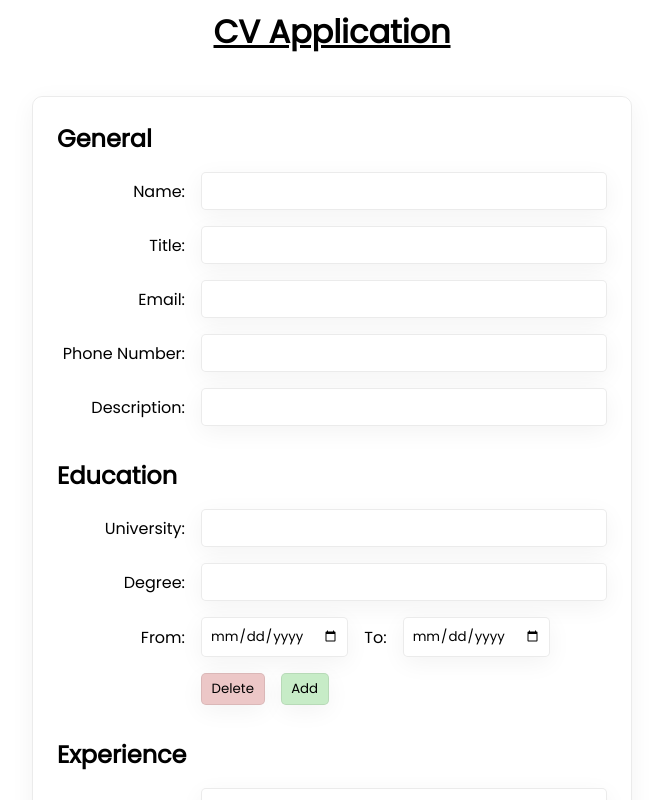
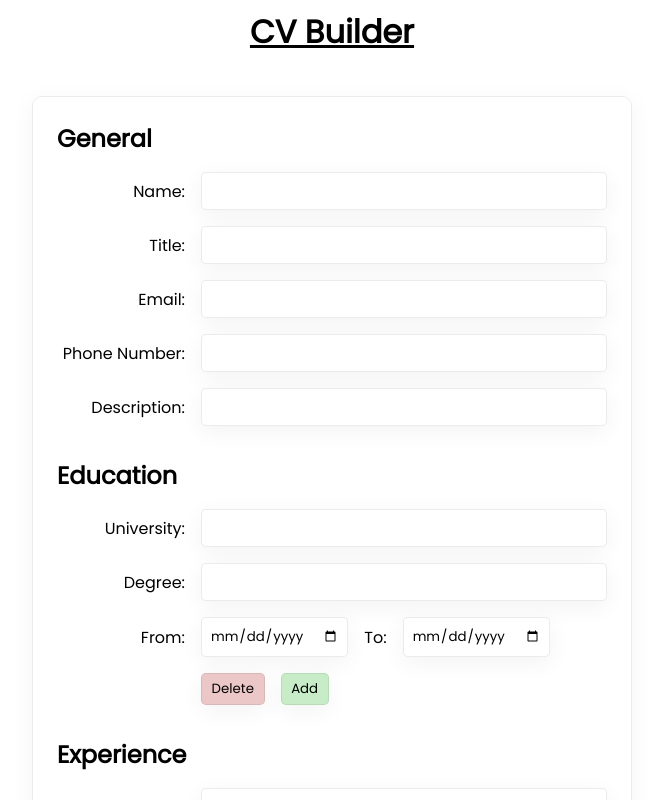
Before and after one commit to HecticKiwi/CV-Builder, a React (Create React App) app: page / in a window 1280 px wide. Shown: the top 800 px of the page, without its empty margins (308-971 px from the left). Built offline with nearby package versions, Linux system fonts and the light colour scheme.

Commit message:
Change name to CV Builder

```diff
--- a/public/index.html
+++ b/public/index.html
@@ -16,7 +16,7 @@
       work correctly both with client-side routing and a non-root public URL.
       Learn how to configure a non-root public URL by running `npm run build`.
     -->
-  <title>CV Application</title>
+  <title>CV Builder</title>
   <link rel="preconnect" href="https://fonts.googleapis.com">
   <link rel="preconnect" href="https://fonts.gstatic.com" crossorigin>
   <link href="https://fonts.googleapis.com/css2?family=Poppins&display=swap" rel="stylesheet">
--- a/src/App.jsx
+++ b/src/App.jsx
@@ -153,7 +153,7 @@ export default function App() {
   return (
     <div className="App">
       <header>
-        <h1 className="main-header">CV Application</h1>
+        <h1 className="main-header">CV Builder</h1>
       </header>
       <main className="app-main">
         <div className="form">
```
Also changed, not shown: 1 other file (tests, documents, lock files or other folders).
